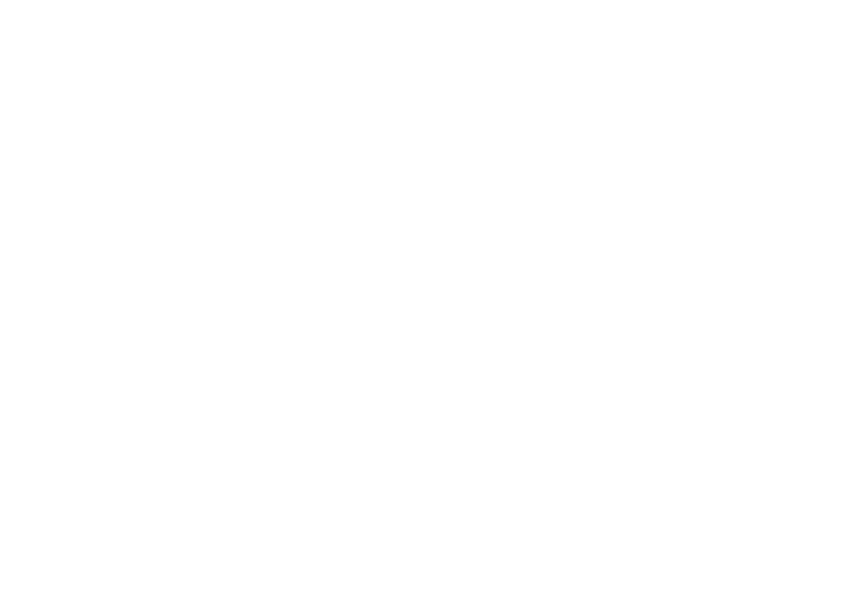
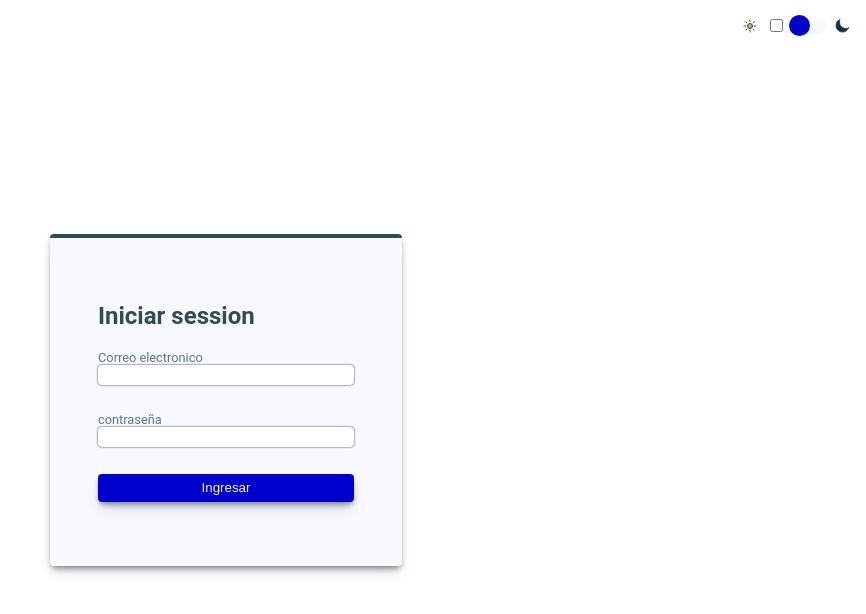
Before and after one commit to Deimerrd/practicas-fronthend, a plain HTML site: page Login/index.htm in a window 1280 px wide. Shown: the whole page, without its empty margins (414-1280 px from the left). Drawn offline with Linux system fonts and the light colour scheme.

Commit message:
Login-toggle-terminado

```diff
--- a/Login/index.htm
+++ b/Login/index.htm
@@ -1,10 +1,63 @@
 <!DOCTYPE html>
-<html lang="en">
+<html lang="es">
   <head>
     <meta charset="UTF-8" />
     <meta name="viewport" content="width=device-width, initial-scale=1.0" />
     <title>Document</title>
     <link rel="stylesheet" href="styles.css" />
   </head>
-  <body></body>
+  <body>
+    <div class="container">
+      <div class="dark-mode-controls">
+        <svg
+          xmlns="http://www.w3.org/2000/svg"
+          class="sun"
+          viewBox="0 0 24 24"
+          stroke-width="1.5"
+          stroke="currentColor"
+          class="size-6"
+        >
+          <path
+            stroke-linecap="round"
+            stroke-linejoin="round"
+            d="M12 3v2.25m6.364.386-1.591 1.591M21 12h-2.25m-.386 6.364-1.591-1.591M12 18.75V21m-4.773-4.227-1.591 1.591M5.25 12H3m4.227-4.773L5.636 5.636M15.75 12a3.75 3.75 0 1 1-7.5 0 3.75 3.75 0 0 1 7.5 0Z"
+          />
+        </svg>
+
+        <input
+          type="checkbox"
+          name="dark-toggle"
+          class="dark-toggle"
+          id="dark-toggle"
+        />
+        <label for="dark-toggle"></label>
+        <svg
+          xmlns="http://www.w3.org/2000/svg"
+          class="moon"
+          viewBox="0 0 24 24"
+          stroke-width="1.5"
+          stroke="currentColor"
+          class="size-6"
+        >
+          <path
+            stroke-linecap="round"
+            stroke-linejoin="round"
+            d="M21.752 15.002A9.72 9.72 0 0 1 18 15.75c-5.385 0-9.75-4.365-9.75-9.75 0-1.33.266-2.597.748-3.752A9.753 9.753 0 0 0 3 11.25C3 16.635 7.365 21 12.75 21a9.753 9.753 0 0 0 9.002-5.998Z"
+          />
+        </svg>
+      </div>
+      <div class="card">
+        <h2>Iniciar session</h2>
+        <form action="">
+          <label for="email">Correo electronico</label>
+          <input type="email name="email" id="email">
+          <label for="password"> contraseña</label>
+          <input type="password" name="password" id="password" />
+          <input type="submit" value="Ingresar" />
+        </form>
+      </div>
+    </div>
+
+    <script src="main.js"></script>
+  </body>
 </html>
--- /dev/null
+++ b/Login/main.js
@@ -0,0 +1,75 @@
+const colorSchemeLSkey = "mp--color--scheme";
+
+readColorSchemeFromLS();
+let checkBoxElement = document.querySelector(".dark-toggle");
+checkBoxElement.checked = isUsingDarkMode();
+
+checkBoxElement.addEventListener("change", function () {
+  if (this.checked) {
+    /*cambiar a dark mode */
+
+    changeToDarkMode();
+  } else {
+    /*cambiar a light mode */
+
+    changeToLightMode();
+  }
+});
+
+function readColorSchemeFromLS() {
+  let colorScheme = getColorSchemFromLS();
+  if (!colorScheme) return;
+  let bodyElement = document.querySelector("body");
+
+  if (colorScheme === "light") {
+    changeToLightMode();
+  } else {
+    changeToDarkMode();
+  }
+}
+
+function changeToLightMode() {
+  let bodyElement = document.querySelector("body");
+
+  bodyElement.classList.remove("force-dark");
+  bodyElement.classList.add("force-light");
+  setColorSchemToLS("light");
+}
+
+function changeToDarkMode() {
+  let bodyElement = document.querySelector("body");
+  bodyElement.classList.remove("force-light");
+  bodyElement.classList.add("force-dark");
+  setColorSchemToLS("dark");
+}
+function setColorSchemToLS(value) {
+  try {
+    window.localStorage.setItem(colorSchemeLSkey, value);
+  } catch {
+    console.log("error");
+  }
+}
+function getColorSchemFromLS() {
+  try {
+    return window.localStorage.getItem(colorSchemeLSkey);
+  } catch {
+    console.log("error");
+  }
+}
+
+function isUsingDarkMode() {
+  let bodyElement = document.querySelector("body");
+  let bodyStyle = getComputedStyle(bodyElement);
+  let bodyBackgroundColor = rgb2hex(bodyStyle.backgroundColor);
+  let darkModeBgColor = "#0D1B1E";
+
+  return darkModeBgColor === bodyBackgroundColor;
+}
+
+function rgb2hex(rgb) {
+  rgb = rgb.match(/^rgb\((\d+),\s*(\d+),\s*(\d+)\)$/);
+  function hex(x) {
+    return ("0" + parseInt(x).toString(16)).slice(-2);
+  }
+  return ("#" + hex(rgb[1]) + hex(rgb[2]) + hex(rgb[3])).toUpperCase();
+}
--- a/Login/styles.css
+++ b/Login/styles.css
@@ -0,0 +1,128 @@
+:root {
+  --shadow: 0 10px 15px -3px rgba(0, 0, 0, 0.1),
+    0 4px 6px -2px rgba(0, 0, 0, 0.5);
+  --radius: 4px;
+  --bg-color: white;
+  --main-text-color: DarkSlateGray;
+  --accent-color: MediumBlue;
+  --secundary-text-color: GhostWhite;
+  --main-color: GhostWhite;
+  --sun-color: Darkkhaki;
+  --mon-color: #102e50;
+}
+
+body {
+  font-family: "Roboto";
+  margin: 0;
+  color: var(--main-text-color);
+  background-color: var(--bg-color);
+}
+svg {
+  height: 1rem;
+}
+svg.sun {
+  fill: var(--sun-color);
+}
+svg.moon {
+  fill: var(--mon-color);
+}
+
+.dark-mode-controls {
+  position: absolute;
+  top: 1em;
+  right: 1em;
+  display: flex;
+  align-items: center;
+  gap: 0.5em;
+}
+.dark-toggle {
+}
+.dark-toggle + label {
+  --height-control: 1rem;
+  display: inline-block;
+  width: calc(var(--height-control) * 2);
+  height: var(--height-control);
+  background-color: var(--main-color);
+  position: relative;
+  border-radius: calc(var(--radius) * 2);
+}
+
+.dark-toggle + label:after {
+  content: "";
+  --circle-size: calc(var(--height-control) * 1.33);
+  position: absolute;
+  background-color: var(--accent-color);
+  width: var(--circle-size);
+  height: var(--circle-size);
+  left: calc((var(--circle-size) - var(--height-control)) * -1);
+  top: calc((var(--circle-size) - var(--height-control)) / 2 * -1);
+  border-radius: 50%;
+  transition: all 0.2s ease-in;
+}
+
+.dark-toggle:checked + label:after {
+  left: calc(100% - (var(--circle-size) - var(--height-control) / 2));
+}
+.container {
+  width: 100vw;
+  height: 100vh;
+  display: grid;
+  place-items: center;
+}
+.card {
+  background-color: var(--main-color);
+  box-shadow: var(--shadow);
+  border-radius: var(--radius);
+  padding: 4rem 3rem;
+  border-top: solid 4px;
+  width: 16rem;
+  max-width: 100%;
+}
+.card h2 {
+  margin-top: 0;
+}
+.card form {
+  display: flex;
+  flex-direction: column;
+}
+.card form label {
+  font-size: 0.8em;
+  opacity: 0.75;
+}
+.card form input:not([type="submit"]) {
+  margin-bottom: 2em;
+  border: 0;
+  box-shadow: 0 0 2px;
+  padding: 0.2em 0.4em;
+  border-radius: var(--radius);
+}
+
+.card form [type="submit"] {
+  background-color: var(--accent-color);
+  color: var(--secundary-text-color);
+  border-radius: var(--radius);
+  box-shadow: var(--shadow);
+  padding: 0.5em 1em;
+  border: 0;
+}
+@media (prefers-color-scheme: dark), (prefers-color-scheme: no-preference) {
+  body:not(.force-light) {
+    --bg-color: #0d1b1e;
+    --main-color: #0b3c49;
+    --accent-color: purple;
+    --main-text-color: AliceBlue;
+    --secundary-text-color: Lavander;
+    --sun-color: #ffd700;
+    --mon-color: LightSteelBlue;
+  }
+}
+
+.body.force-dark {
+  --bg-color: #0d1b1e;
+  --main-color: #0b3c49;
+  --accent-color: purple;
+  --main-text-color: AliceBlue;
+  --secundary-text-color: Lavander;
+  --sun-color: #ffd700;
+  --mon-color: LightSteelBlue;
+}
```
